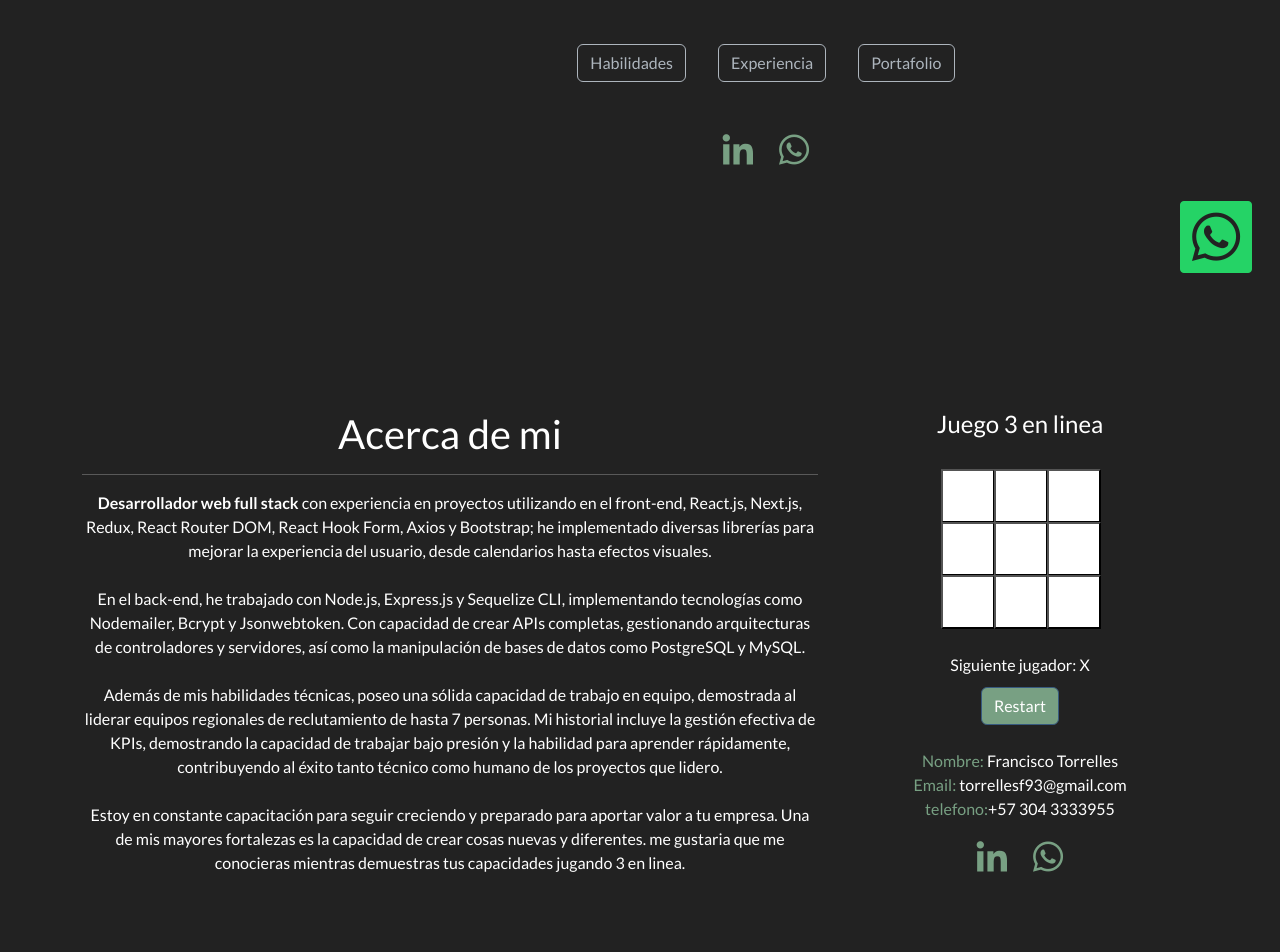
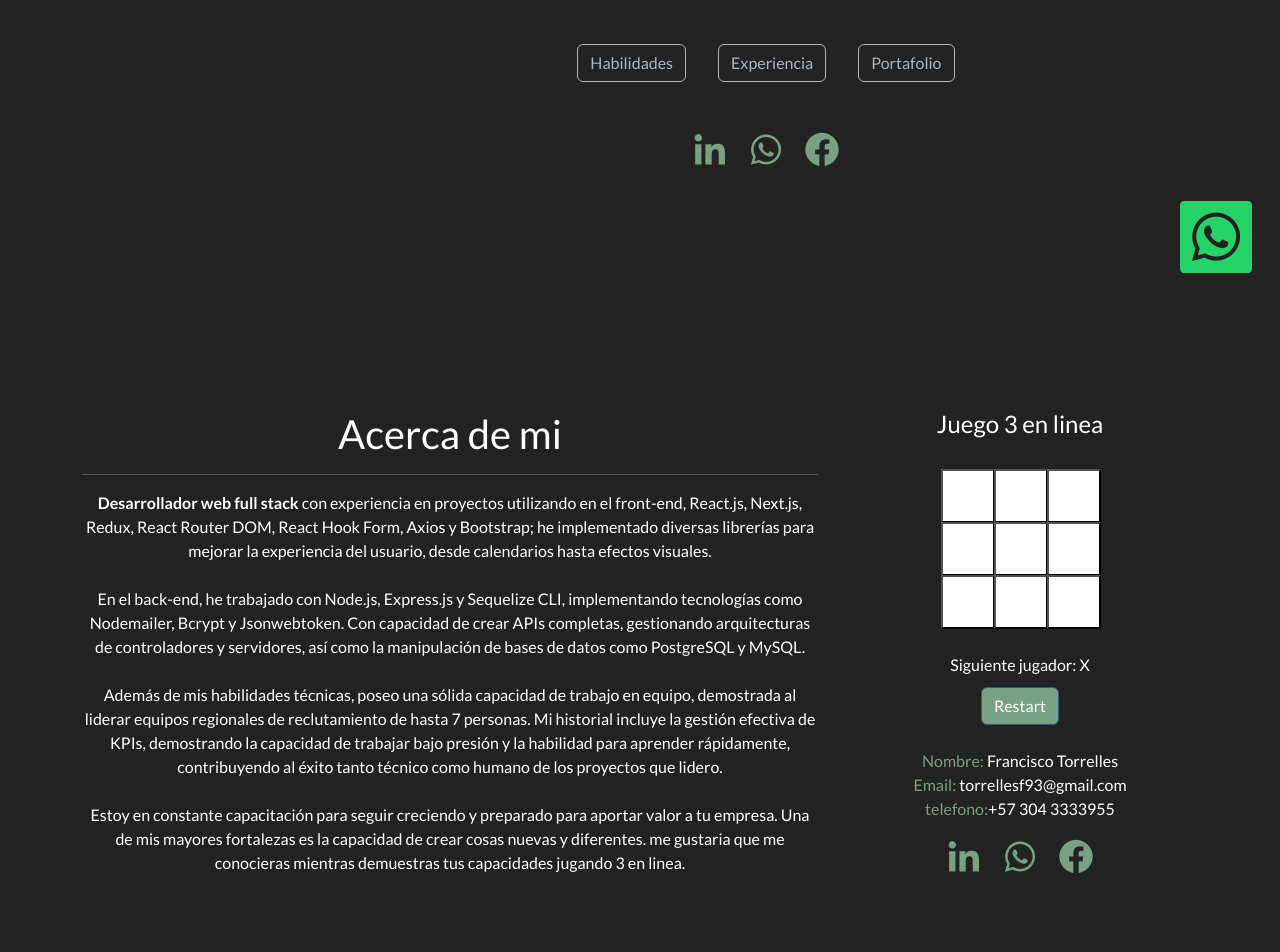
Before and after one commit to ftorrelles/my_portfolio, a React (Vite) app: page / in a window 1280 px wide. Shown: the part 500-1452 px from the top of the page. Built offline with nearby package versions, Linux system fonts and the light colour scheme.

Commit message:
add facebook

```diff
--- a/src/components/ContentAbout.jsx
+++ b/src/components/ContentAbout.jsx
@@ -101,6 +101,12 @@ const ContentAbout = () => {
               <a href="https://wa.me/573043333955" target="_blank">
                 <i className="bx bxl-whatsapp"></i>
               </a>
+              <a
+                href="https://www.facebook.com/profile.php?id=61568366147058"
+                target="_blank"
+              >
+                <i className="bx bxl-facebook-circle"></i>
+              </a>
             </div>
           </Col>
         </Row>
--- a/src/components/ContentContact.jsx
+++ b/src/components/ContentContact.jsx
@@ -127,6 +127,12 @@ const ContentContact = () => {
             <a href="https://wa.me/573043333955" target="_blank">
               <i className="bx bxl-whatsapp"></i>
             </a>
+            <a
+              href="https://www.facebook.com/profile.php?id=61568366147058"
+              target="_blank"
+            >
+              <i className="bx bxl-facebook-circle"></i>
+            </a>
           </div>
         </Col>
       </Row>
--- a/src/components/ContentHome.jsx
+++ b/src/components/ContentHome.jsx
@@ -56,6 +56,12 @@ const ContentHome = () => {
             <a href="https://wa.me/573043333955" target="_blank">
               <i className="bx bxl-whatsapp"></i>
             </a>
+            <a
+              href="https://www.facebook.com/profile.php?id=61568366147058"
+              target="_blank"
+            >
+              <i className="bx bxl-facebook-circle"></i>
+            </a>
           </div>
         </Col>
       </Row>
--- a/src/components/Footer.jsx
+++ b/src/components/Footer.jsx
@@ -41,12 +41,12 @@ function Footer() {
               <a href="https://wa.me/573043333955" target="_blank">
                 <i className="bx bxl-whatsapp"></i>
               </a>
-              {/* <a
-                                href="https://www.facebook.com/profile.php?id=100092651354702"
-                                target="_blank"
-                            >
-                                <i className="bx bxl-facebook-circle"></i>
-                            </a> */}
+              <a
+                href="https://www.facebook.com/profile.php?id=61568366147058"
+                target="_blank"
+              >
+                <i className="bx bxl-facebook-circle"></i>
+              </a>
             </div>
           </div>
         </div>
--- a/src/index.css
+++ b/src/index.css
@@ -56,14 +56,16 @@ img {
 .bxs-home,
 .bxs-contact,
 .bxl-whatsapp,
-.bxl-linkedin {
+.bxl-linkedin,
+.bxl-facebook-circle {
   font-size: 2.5rem;
   color: var(--secondary);
   position: relative;
   transition: all 0.3s ease-in-out;
 }
 .bxl-whatsapp:hover,
-.bxl-linkedin:hover {
+.bxl-linkedin:hover,
+.bxl-facebook-circle:hover {
   transform: translateY(-5px);
   box-shadow: 0 8px 16px 0 rgba(255, 254, 254, 0.2);
 }
```
